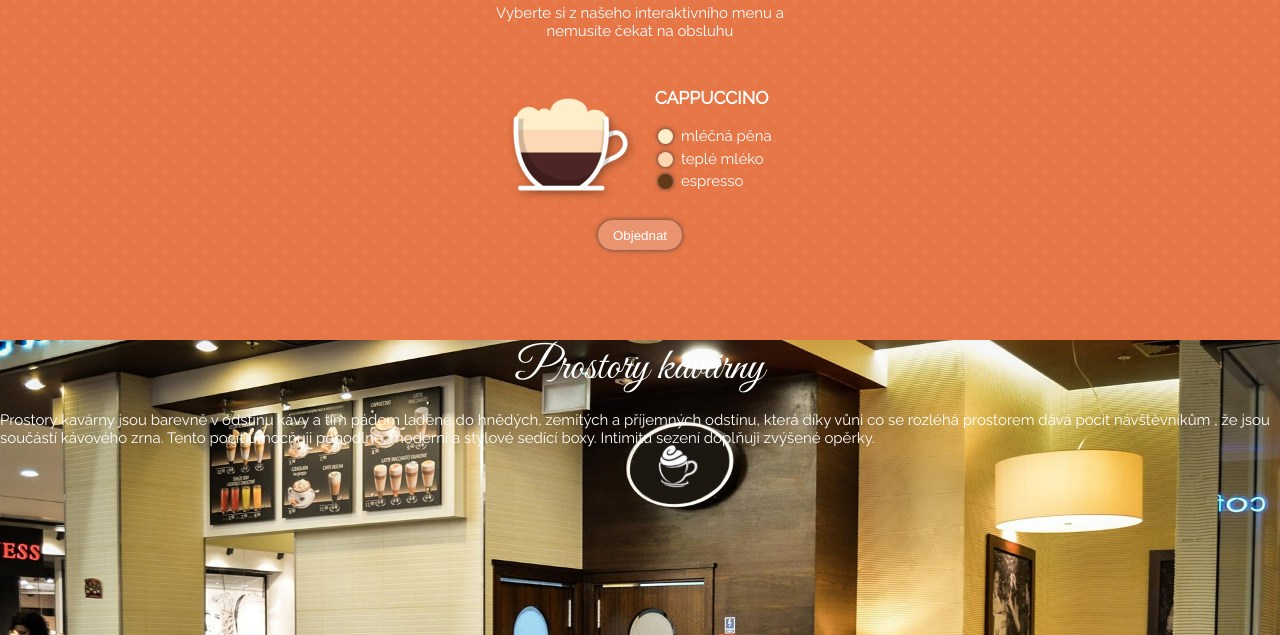
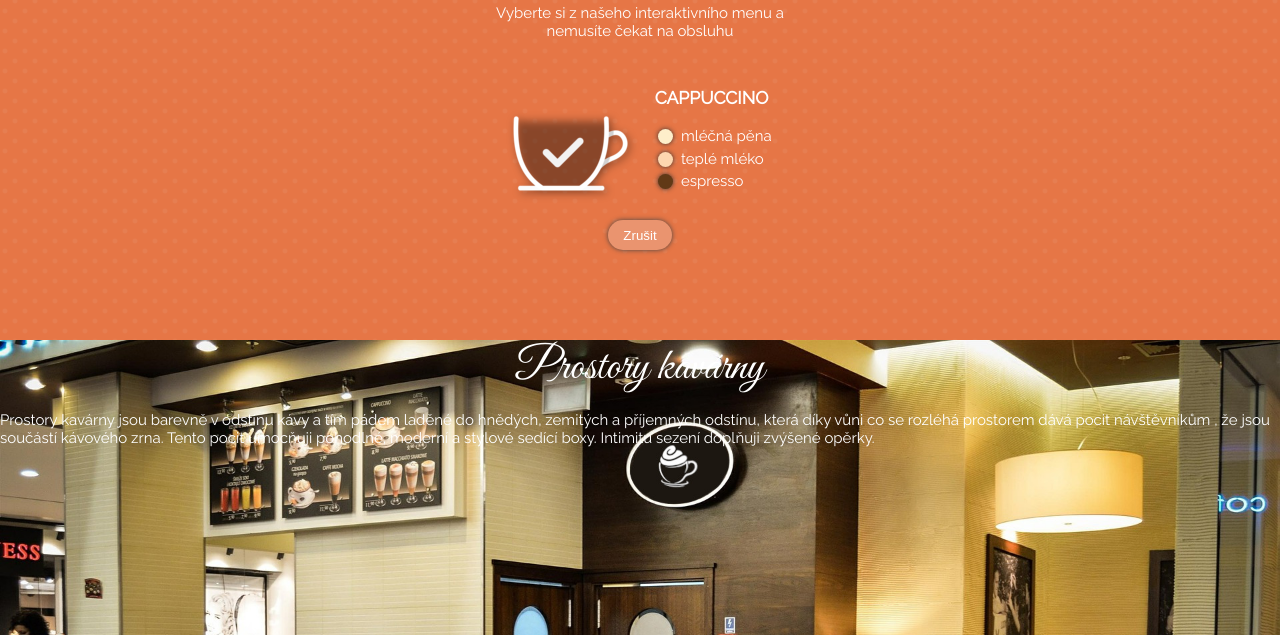
Before and after one commit to zuzixlik/cafelora, a website built with webpack: page src/index.html in a window 1280 px wide. Both pictures are taken after a click on the button "Objednat". Shown: the part 734-1369 px from the top of the page. Built offline with nearby package versions, Linux system fonts and the light colour scheme.

Commit message:
order-let-false-class-change-selected-deselected

```diff
--- a/src/index.html
+++ b/src/index.html
@@ -69,7 +69,7 @@
               </div>
             </div>
             <div class="drink__controls">
-              <button class="order-btn">Objednat</button>
+              <button id="order-btn" class="order-btn">Objednat</button>
             </div>
           </div>
         </div>
--- a/src/index.js
+++ b/src/index.js
@@ -19,3 +19,23 @@ navAElm.forEach((element) => {
     navElm.classList.add('nav-closed');
   });
 });
+
+const orderBtnElm = document.querySelector('#order-btn');
+
+let ordered = false;
+const drinkSelected = document.querySelector('.drink__cup');
+
+orderBtnElm.addEventListener('click', (event) => {
+  console.log('drink selected');
+  console.log(drinkSelected, event.target);
+  if (ordered) {
+    ordered = false;
+    event.target.textContent = 'Objednej';
+    drinkSelected.classList.remove('drink__cup--selected');
+  } else {
+    ordered = true;
+
+    event.target.textContent = 'Zrušit';
+    drinkSelected.classList.add('drink__cup--selected');
+  }
+});
```
